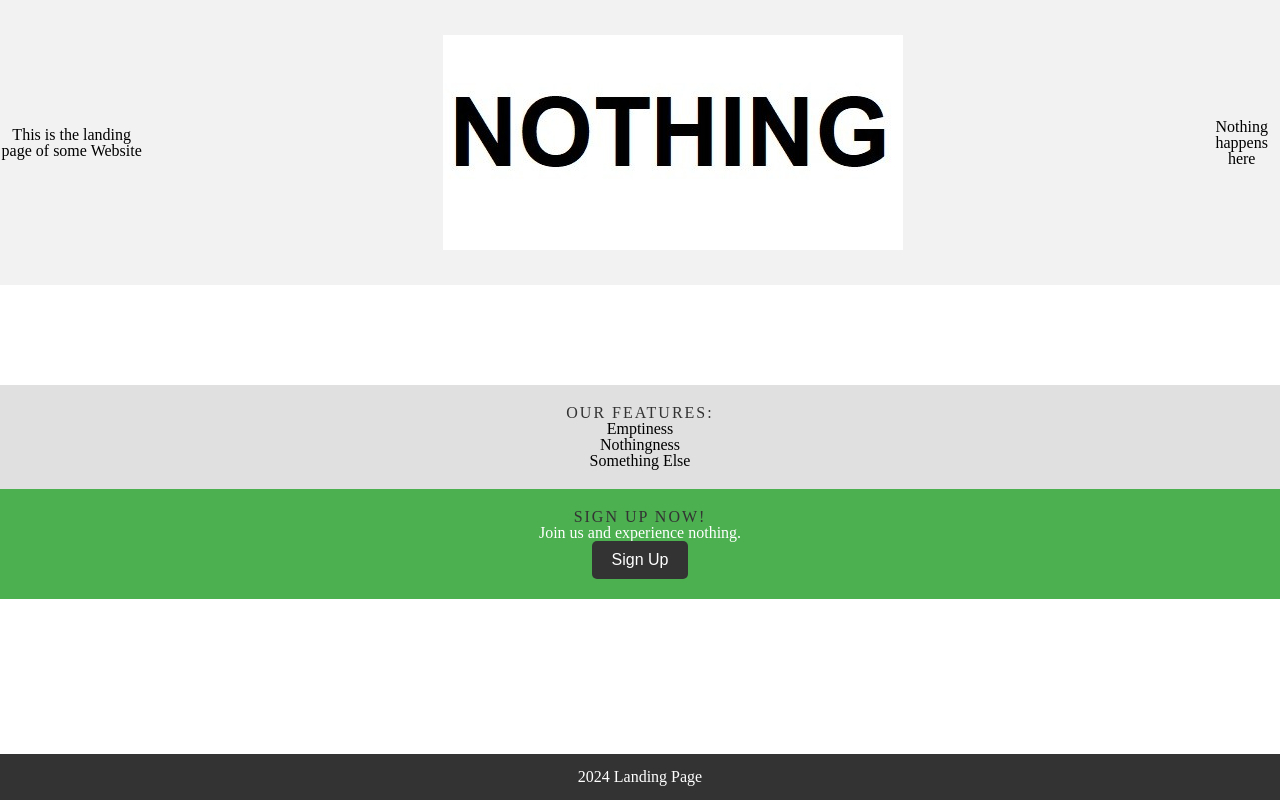
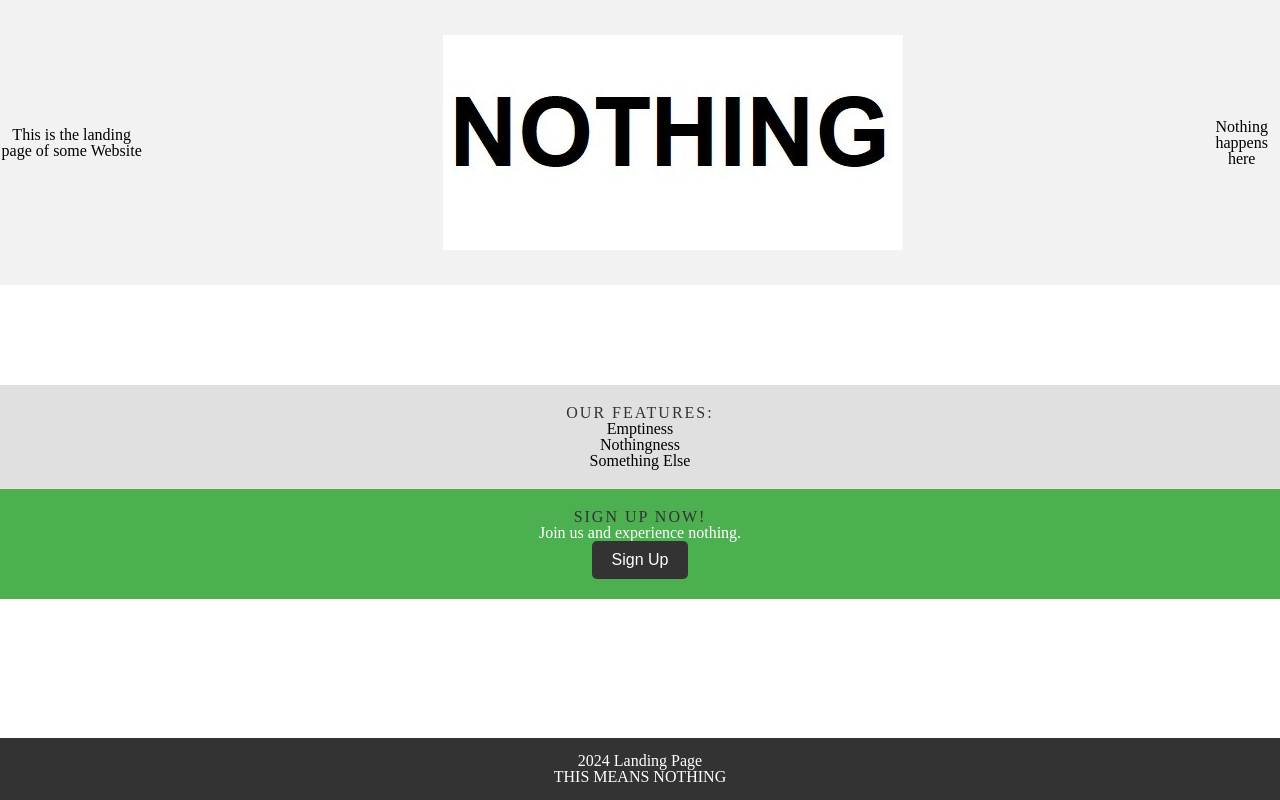
Before and after one commit to Ga66son/landing, a plain HTML site: page index.html in a window 1280 px wide. Drawn offline with Linux system fonts and the light colour scheme.

Commit message:
adding nothing to footer

```diff
--- a/index.html
+++ b/index.html
@@ -36,6 +36,7 @@
     <footer>
         <div class="container-f">
             <p>2024 Landing Page</p>
+            <p>THIS MEANS NOTHING</p>
         </div>
     </footer>
 </body>
```
